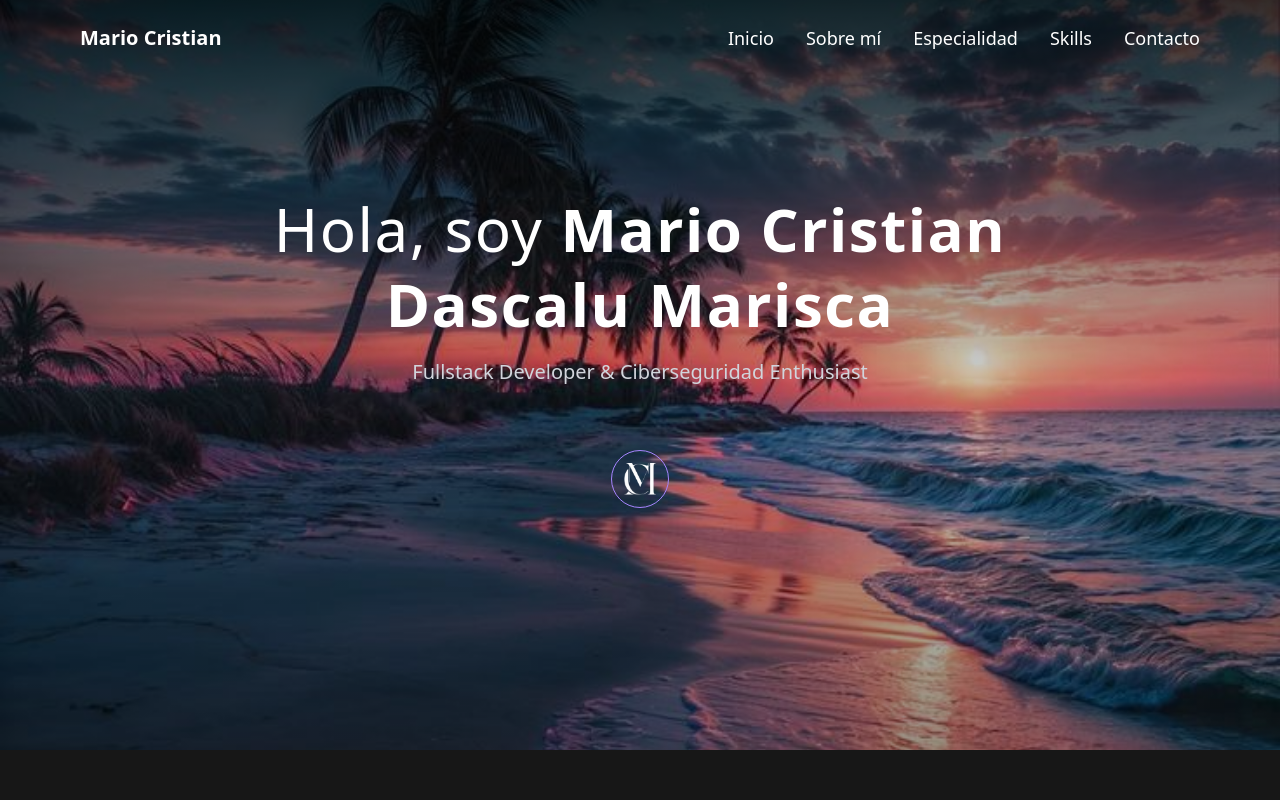
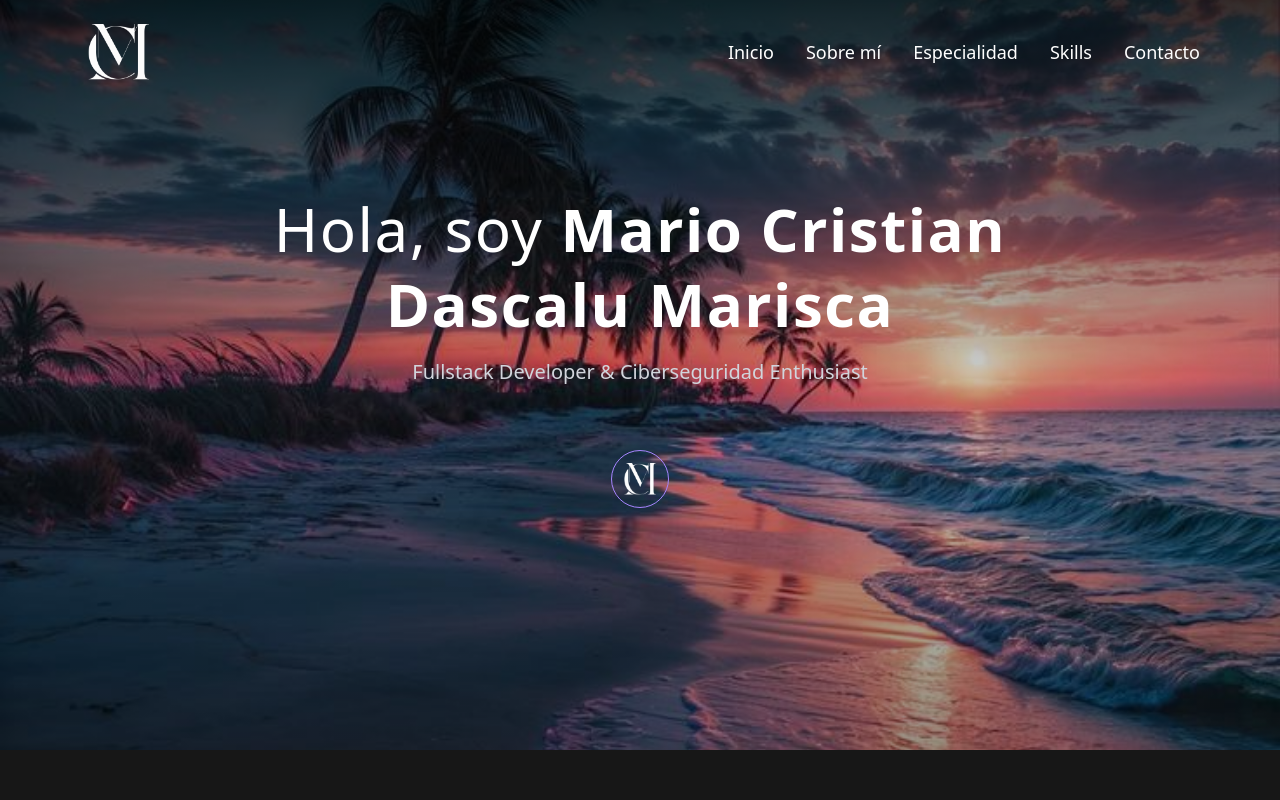
Before and after one commit to MC-19/Front-PortFolio, a Vue app: page / in a window 1280 px wide. Shown: the top 800 px of the page. Built offline with nearby package versions, Linux system fonts and the light colour scheme.

Commit message:
cambios en el navbar para que aparezca el logo

```diff
--- a/src/components/Navbar.vue
+++ b/src/components/Navbar.vue
@@ -7,9 +7,15 @@
     ]"
   >
     <div class="w-full px-6 md:px-20 pt-6 pb-6 flex justify-between items-center">
-      <h1 :class="textColor" class="text-xl font-bold transition-colors duration-300">
-        Mario Cristian
-      </h1>
+<a href="#inicio" class="pl-1 md:pl-2 flex items-center">
+  <img
+    src="/public/logo.png"
+    alt="Logo Mario Cristian"
+    class="h-10 md:h-14 w-auto transition-all duration-300"
+    :class="{ 'invert': !(opacity > 0.5 || isMobile.value) }"
+  />
+</a>
+
 
       <!-- Botón hamburguesa -->
       <button
@@ -45,6 +51,13 @@ import { ref, onMounted, onUnmounted, computed } from 'vue'
 const scrollY = ref(0)
 const menuOpen = ref(false)
 const isMobile = ref(window.innerWidth < 768)
+
+const logoSrc = computed(() =>
+  opacity.value > 0.5 || isMobile.value
+    ? '/public/logo.png'         // negro cuando fondo claro
+    : '/public/logo.png'   // blanco cuando fondo oscuro
+)
+
 
 const handleScroll = () => {
   scrollY.value = window.scrollY
```
Also changed, not shown: public/logo-mc.png (deleted), public/logo_mc.png (added).
